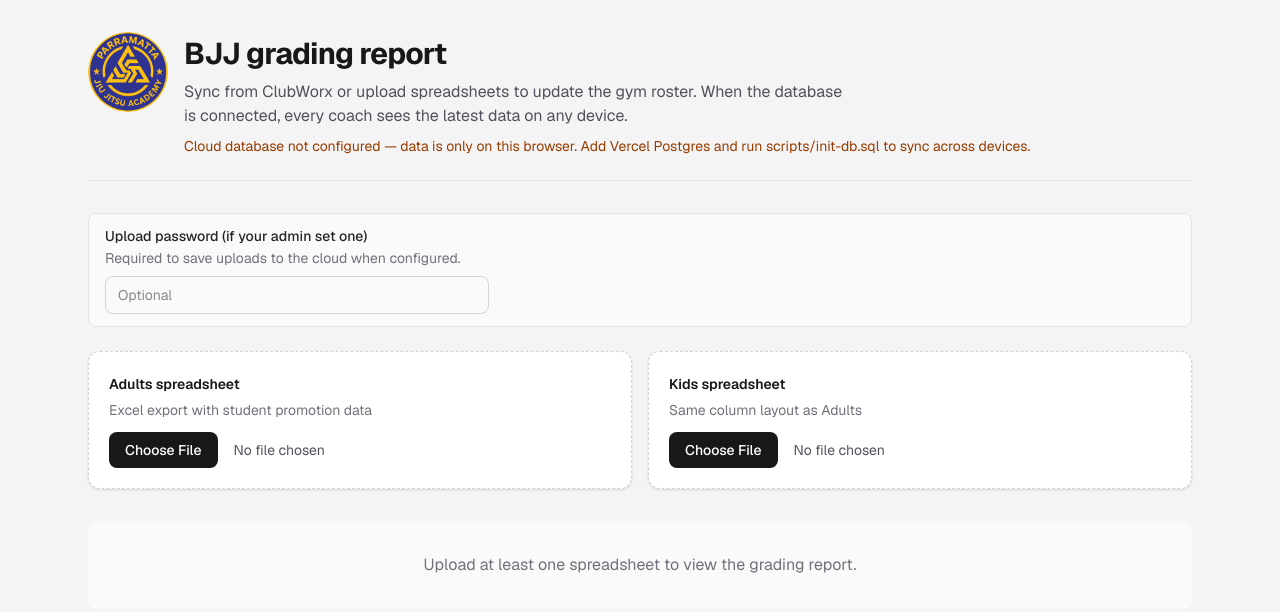
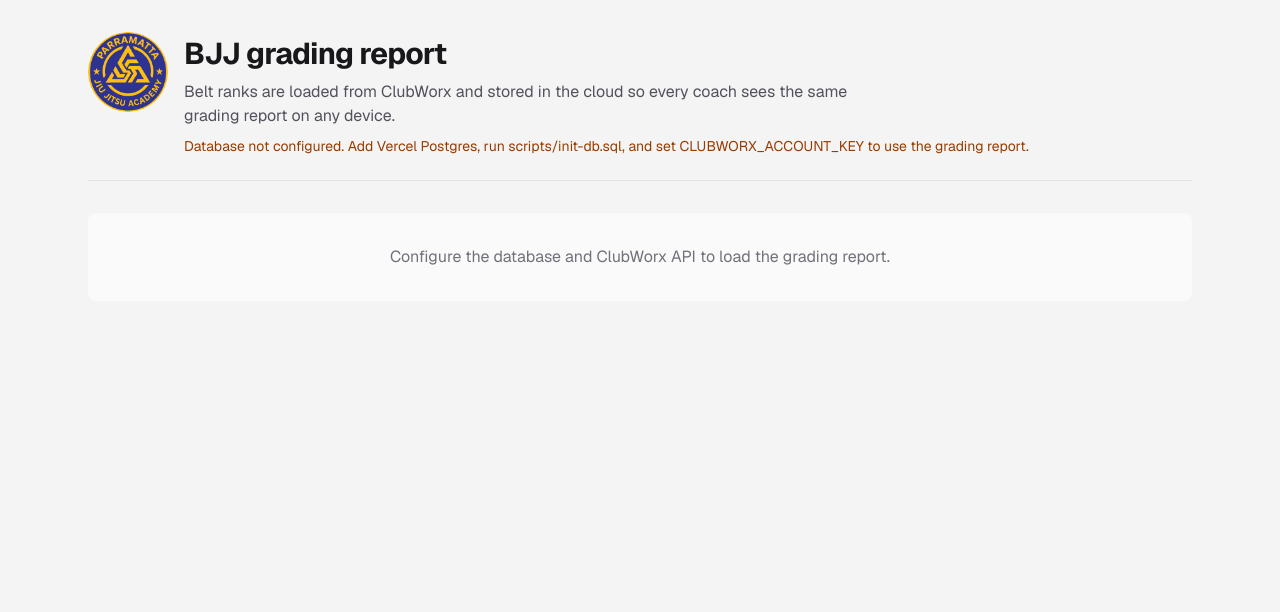
Before and after one commit to Jon3r/promotion-tracker, a Next.js app: page / in a window 1280 px wide. Shown: the top 612 px of the page. Built offline with nearby package versions, Linux system fonts and the light colour scheme.

Commit message:
remove manual upload

```diff
--- a/app/page.js
+++ b/app/page.js
@@ -1,20 +1,11 @@
 "use client";
 
 import { useCallback, useEffect, useState } from "react";
-import { parseExcelFile } from "@/lib/parseExcel";
 import { deduplicateStudents } from "@/lib/deduplicate";
-import {
-  saveDataset,
-  loadDataset,
-  clearSavedDataset,
-  clearAllSavedData,
-} from "@/lib/storage";
-import { clearExcludedKeys } from "@/lib/excludedStudents";
 import { deserializeDataset } from "@/lib/datasetSerialize";
+import { isClubWorxRoster } from "@/lib/rosterSource";
 import {
   fetchRoster,
-  saveRosterToCloud,
-  mergeDataset,
   syncRosterFromClubWorx,
   fetchSyncStatus,
 } from "@/lib/rosterClient";
@@ -44,177 +35,160 @@ function normalizeLoaded(loaded) {
   };
 }
 
+function rosterFromApiPayload(remote) {
+  return {
+    adults: normalizeLoaded(deserializeDataset(remote.adults)),
+    kids: normalizeLoaded(deserializeDataset(remote.kids)),
+  };
+}
+
 export default function Home() {
   const [adults, setAdults] = useState(emptyDataset);
   const [kids, setKids] = useState(emptyDataset);
   const [hydrated, setHydrated] = useState(false);
-  const [uploadPassword, setUploadPassword] = useState("");
+  const [syncPassword, setSyncPassword] = useState("");
   const [cloudStatus, setCloudStatus] = useState("loading");
   const [cloudError, setCloudError] = useState("");
   const [clubworxConfigured, setClubworxConfigured] = useState(false);
+  const [postgresConfigured, setPostgresConfigured] = useState(false);
   const [clubworxSyncing, setClubworxSyncing] = useState(false);
   const [clubworxMessage, setClubworxMessage] = useState("");
   const [clubworxError, setClubworxError] = useState("");
 
-  const syncToCloud = useCallback(
-    async (adultsData, kidsData) => {
-      setCloudError("");
-      const result = await saveRosterToCloud({
-        adults: adultsData,
-        kids: kidsData,
-        password: uploadPassword || undefined,
+  const applyRoster = useCallback((nextAdults, nextKids) => {
+    setAdults(nextAdults);
+    setKids(nextKids);
+  }, []);
+
+  const reloadFromDatabase = useCallback(async () => {
+    const remote = await fetchRoster();
+    if (!remote.ok || !remote.configured) {
+      return { ok: false, error: remote.error || "Database not available" };
+    }
+    const { adults: nextAdults, kids: nextKids } = rosterFromApiPayload(remote);
+    applyRoster(nextAdults, nextKids);
+    setCloudStatus("synced");
+    return { ok: true, adults: nextAdults, kids: nextKids };
+  }, [applyRoster]);
+
+  const runClubWorxSync = useCallback(
+    async (options = {}) => {
+      const { silent = false } = options;
+      if (!silent) {
+        setClubworxSyncing(true);
+        setClubworxError("");
+        setClubworxMessage("");
+      }
+
+      const sync = await syncRosterFromClubWorx({
+        password: syncPassword || undefined,
       });
-      if (result.ok) {
-        setCloudStatus("synced");
-        return true;
+
+      if (!sync.ok) {
+        if (!silent) {
+          setClubworxError(sync.error || "ClubWorx sync failed");
+          setClubworxSyncing(false);
         }
-      setCloudStatus("error");
-      setCloudError(result.error || "Could not save to cloud");
-      return false;
+        return { ok: false, error: sync.error };
+      }
+
+      const reload = await reloadFromDatabase();
+      if (!reload.ok) {
+        if (!silent) {
+          setClubworxError(
+            reload.error || "Synced to database but could not reload roster"
+          );
+          setClubworxSyncing(false);
+        }
+        return { ok: false, error: reload.error };
+      }
+
+      if (!silent) {
+        setClubworxMessage(
+          `Synced ${sync.adultsCount} adults and ${sync.kidsCount} kids from ClubWorx.`
+        );
+        setClubworxSyncing(false);
+      }
+
+      return { ok: true, ...sync };
     },
-    [uploadPassword]
+    [syncPassword, reloadFromDatabase]
   );
 
   useEffect(() => {
     async function load() {
-      const localAdults = loadDataset("adults");
-      const localKids = loadDataset("kids");
+      setCloudError("");
+      const syncStatus = await fetchSyncStatus();
+      const hasClubworx = Boolean(syncStatus.clubworxConfigured);
+      const hasPostgres = Boolean(syncStatus.postgresConfigured);
+      setClubworxConfigured(hasClubworx);
+      setPostgresConfigured(hasPostgres);
 
-      let nextAdults = localAdults?.students?.length
-        ? normalizeLoaded(localAdults)
-        : emptyDataset();
-      let nextKids = localKids?.students?.length
-        ? normalizeLoaded(localKids)
-        : emptyDataset();
+      if (!hasPostgres) {
+        setCloudStatus("local-only");
+        applyRoster(emptyDataset(), emptyDataset());
+        setHydrated(true);
+        return;
+      }
+
+      if (!hasClubworx) {
+        setCloudStatus("error");
+        setCloudError(
+          "ClubWorx is not configured. Set CLUBWORX_ACCOUNT_KEY on the server."
+        );
+        applyRoster(emptyDataset(), emptyDataset());
+        setHydrated(true);
+        return;
+      }
 
       const remote = await fetchRoster();
-      if (remote.ok && remote.configured) {
-        const remoteAdults = normalizeLoaded(deserializeDataset(remote.adults));
-        const remoteKids = normalizeLoaded(deserializeDataset(remote.kids));
-        nextAdults = mergeDataset(nextAdults, remoteAdults);
-        nextKids = mergeDataset(nextKids, remoteKids);
-        setCloudStatus("synced");
-      } else if (remote.ok && !remote.configured) {
-        setCloudStatus("local-only");
-      } else if (!remote.ok && remote.configured === false) {
-        setCloudStatus("local-only");
-      } else {
-        setCloudStatus("local-only");
-        if (remote.error) setCloudError(remote.error);
+      if (!remote.ok) {
+        setCloudStatus("error");
+        setCloudError(remote.error || "Could not load roster");
+        setHydrated(true);
+        return;
       }
 
-      setAdults(nextAdults);
-      setKids(nextKids);
+      const { adults: nextAdults, kids: nextKids } = rosterFromApiPayload(remote);
+      const rosterEmpty =
+        !nextAdults.students.length && !nextKids.students.length;
 
-      const syncStatus = await fetchSyncStatus();
-      setClubworxConfigured(Boolean(syncStatus.clubworxConfigured));
+      if (rosterEmpty) {
+        setClubworxSyncing(true);
+        const sync = await syncRosterFromClubWorx();
+        if (sync.ok) {
+          const reload = await fetchRoster();
+          if (reload.ok && reload.configured) {
+            const loaded = rosterFromApiPayload(reload);
+            applyRoster(loaded.adults, loaded.kids);
+            setCloudStatus("synced");
+            setClubworxMessage(
+              `Loaded ${sync.adultsCount} adults and ${sync.kidsCount} kids from ClubWorx.`
+            );
+          }
+        } else {
+          setClubworxError(
+            sync.error ||
+              "No roster in the database yet. Use Sync from ClubWorx to load members."
+          );
+        }
+        setClubworxSyncing(false);
+      } else {
+        applyRoster(nextAdults, nextKids);
+        setCloudStatus("synced");
+      }
 
       setHydrated(true);
     }
 
     load();
-  }, []);
-
-  async function handleClubWorxSync() {
-    setClubworxSyncing(true);
-    setClubworxError("");
-    setClubworxMessage("");
-
-    const sync = await syncRosterFromClubWorx({
-      password: uploadPassword || undefined,
-    });
-
-    if (!sync.ok) {
-      setClubworxError(sync.error || "ClubWorx sync failed");
-      setClubworxSyncing(false);
-      return;
-    }
-
-    const remote = await fetchRoster();
-    if (remote.ok && remote.configured) {
-      const nextAdults = normalizeLoaded(deserializeDataset(remote.adults));
-      const nextKids = normalizeLoaded(deserializeDataset(remote.kids));
-      setAdults(nextAdults);
-      setKids(nextKids);
-      saveDataset("adults", nextAdults);
-      saveDataset("kids", nextKids);
-      setCloudStatus("synced");
-      setClubworxMessage(
-        `Synced ${sync.adultsCount} adults and ${sync.kidsCount} kids from ClubWorx.`
-      );
-    } else {
-      setClubworxError(
-        remote.error || "Synced to database but could not reload roster"
-      );
-    }
-
-    setClubworxSyncing(false);
-  }
-
-  async function handleUpload(category, file) {
-    const setDataset = category === "adults" ? setAdults : setKids;
-    setDataset({
-      students: [],
-      fileName: file.name,
-      error: null,
-      savedAt: null,
-      duplicatesRemoved: 0,
-    });
-
-    const { students, error, duplicatesRemoved = 0 } = await parseExcelFile(file);
-    if (error) {
-      setDataset({
-        students: [],
-        fileName: null,
-        error,
-        savedAt: null,
-        duplicatesRemoved: 0,
-      });
-      clearSavedDataset(category);
-      return;
-    }
-
-    const dataset = {
-      students,
-      fileName: file.name,
-      error: null,
-      savedAt: new Date().toISOString(),
-      duplicatesRemoved,
-    };
-
-    const nextAdults = category === "adults" ? dataset : adults;
-    const nextKids = category === "kids" ? dataset : kids;
-
-    setAdults(category === "adults" ? dataset : adults);
-    setKids(category === "kids" ? dataset : kids);
-    saveDataset(category, dataset);
-
-    await syncToCloud(nextAdults, nextKids);
-  }
-
-  async function clearDataset(category) {
-    const setDataset = category === "adults" ? setAdults : setKids;
-    const empty = emptyDataset();
-    setDataset(empty);
-    clearSavedDataset(category);
-
-    const nextAdults = category === "adults" ? empty : adults;
-    const nextKids = category === "kids" ? empty : kids;
-    await syncToCloud(nextAdults, nextKids);
-  }
-
-  async function clearAllData() {
-    const empty = emptyDataset();
-    setAdults(empty);
-    setKids(empty);
-    clearAllSavedData();
-    clearExcludedKeys();
-    await syncToCloud(empty, empty);
-  }
+    // Initial load only — manual refresh uses runClubWorxSync
+    // eslint-disable-next-line react-hooks/exhaustive-deps
+  }, [applyRoster]);
 
   const hasAnyData = adults.students.length > 0 || kids.students.length > 0;
 
-  const lastSavedLabel = (() => {
+  const lastSyncedLabel = (() => {
     const times = [adults.savedAt, kids.savedAt]
       .map((t) => (t ? parseDate(t) : null))
       .filter(Boolean);
@@ -223,10 +197,15 @@ export default function Home() {
     return formatDate(latest);
   })();
 
+  const dataSourceLabel =
+    isClubWorxRoster(adults.fileName) || isClubWorxRoster(kids.fileName)
+      ? "ClubWorx member styles"
+      : adults.fileName || kids.fileName;
+
   if (!hydrated) {
     return (
       <main className="mx-auto w-full min-w-0 max-w-6xl flex-1 overflow-x-clip px-4 py-8 sm:px-6">
-        <p className="text-center text-zinc-500">Loading roster…</p>
+        <p className="text-center text-zinc-500">Loading roster from ClubWorx…</p>
       </main>
     );
   }
@@ -235,118 +214,94 @@ export default function Home() {
     <main className="mx-auto min-h-screen w-full min-w-0 max-w-6xl flex-1 overflow-x-clip px-4 py-8 sm:px-6">
       <PageHeader title="BJJ grading report">
         <p className="mt-2 max-w-2xl text-zinc-600">
-          Sync from ClubWorx or upload spreadsheets to update the gym roster.
-          When the database is connected, every coach sees the latest data on
-          any device.
+          Belt ranks are loaded from ClubWorx and stored in the cloud so every
+          coach sees the same grading report on any device.
         </p>
-        {cloudStatus === "synced" && (
+        {cloudStatus === "synced" && hasAnyData && (
           <p className="mt-2 text-sm text-green-800">
-            Roster saved to the cloud — all coaches see the latest data.
+            Showing synced ClubWorx data
+            {lastSyncedLabel ? ` · last updated ${lastSyncedLabel}` : ""}.
           </p>
         )}
         {cloudStatus === "local-only" && (
           <p className="mt-2 text-sm text-amber-800">
-            Cloud database not configured — data is only on this browser. Add
-            Vercel Postgres and run scripts/init-db.sql to sync across devices.
+            Database not configured. Add Vercel Postgres, run scripts/init-db.sql,
+            and set CLUBWORX_ACCOUNT_KEY to use the grading report.
           </p>
         )}
-        {cloudStatus === "error" && cloudError && (
+        {(cloudStatus === "error" || clubworxError) && (
           <p className="mt-2 text-sm text-red-600" role="alert">
-            {cloudError}
+            {clubworxError || cloudError}
           </p>
         )}
-        {lastSavedLabel && (
-          <p className="mt-2 text-sm text-zinc-500">
-            Last updated: {lastSavedLabel}
-          </p>
+        {dataSourceLabel && hasAnyData && cloudStatus === "synced" && (
+          <p className="mt-2 text-sm text-zinc-500">Source: {dataSourceLabel}</p>
         )}
       </PageHeader>
 
-      {clubworxConfigured && (
+      {clubworxConfigured && postgresConfigured && (
         <section className="mb-6 min-w-0 rounded-xl border border-zinc-200 bg-white p-4 shadow-sm sm:p-5">
           <h2 className="text-sm font-semibold text-zinc-900">
-            Sync from ClubWorx
+            Refresh from ClubWorx
           </h2>
           <p className="mt-1 text-sm text-zinc-600">
-            Pull current belt ranks for all active members into Adults and Kids
-            rosters and save to the cloud database.
+            Pull the latest belt ranks for all active members into the Adults and
+            Kids rosters.
           </p>
           <button
             type="button"
-            onClick={handleClubWorxSync}
-            disabled={
-              clubworxSyncing ||
-              cloudStatus === "local-only" ||
-              cloudStatus === "loading"
-            }
+            onClick={() => runClubWorxSync()}
+            disabled={clubworxSyncing || cloudStatus === "loading"}
             className="mt-4 w-full rounded-lg bg-zinc-900 px-4 py-2.5 text-sm font-medium text-white hover:bg-zinc-700 disabled:opacity-50 sm:w-auto"
           >
             {clubworxSyncing ? "Syncing from ClubWorx…" : "Sync from ClubWorx"}
           </button>
-          {cloudStatus === "local-only" && (
-            <p className="mt-2 text-sm text-amber-800">
-              Connect Vercel Postgres before syncing — data is saved to the
-              database, not only this browser.
-            </p>
-          )}
           {clubworxMessage && (
             <p className="mt-2 text-sm text-green-800">{clubworxMessage}</p>
-          )}
-          {clubworxError && (
-            <p className="mt-2 text-sm text-red-600" role="alert">
-              {clubworxError}
-            </p>
           )}
         </section>
       )}
 
+      {postgresConfigured && (
         <section className="mb-6 min-w-0 rounded-lg border border-zinc-200 bg-zinc-50 px-4 py-3">
           <label className="block text-sm">
             <span className="font-medium text-zinc-800">
-            Upload password (if your admin set one)
+              Sync password (if your admin set one)
             </span>
             <span className="mt-0.5 block text-zinc-500">
-            Required to save uploads to the cloud when configured.
+              Required to refresh roster data from ClubWorx when configured.
             </span>
             <input
               type="password"
-            value={uploadPassword}
-            onChange={(e) => setUploadPassword(e.target.value)}
+              value={syncPassword}
+              onChange={(e) => setSyncPassword(e.target.value)}
               placeholder="Optional"
               className="mt-2 w-full max-w-sm rounded-lg border border-zinc-300 px-3 py-2 text-sm"
               autoComplete="off"
             />
           </label>
         </section>
+      )}
 
       {hasAnyData && (
         <SharePanel
           adults={adults}
           kids={kids}
           disabled={!hasAnyData}
-          password={uploadPassword}
-          onPasswordChange={setUploadPassword}
+          password={syncPassword}
+          onPasswordChange={setSyncPassword}
         />
       )}
 
       <GradingDashboard
         adults={adults}
         kids={kids}
-        adultsUploadInfo={
-          adults.duplicatesRemoved > 0
-            ? `${adults.duplicatesRemoved} duplicate row(s) removed`
-            : null
+        dataSource="clubworx"
+        emptyMessage={
+          clubworxConfigured && postgresConfigured
+            ? "No members yet. Use Sync from ClubWorx above to load belt ranks."
+            : "Configure the database and ClubWorx API to load the grading report."
         }
-        kidsUploadInfo={
-          kids.duplicatesRemoved > 0
-            ? `${kids.duplicatesRemoved} duplicate row(s) removed`
-            : null
-        }
-        onAdultsUpload={(file) => handleUpload("adults", file)}
-        onKidsUpload={(file) => handleUpload("kids", file)}
-        onClearAdults={() => clearDataset("adults")}
-        onClearKids={() => clearDataset("kids")}
-        onClearAll={clearAllData}
       />
     </main>
   );
--- a/components/GradingDashboard.jsx
+++ b/components/GradingDashboard.jsx
@@ -34,6 +34,8 @@ import StripeFilter from "@/components/StripeFilter";
  * @param {() => void} [props.onClearAdults]
  * @param {() => void} [props.onClearKids]
  * @param {() => void} [props.onClearAll]
+ * @param {'clubworx'|'upload'} [props.dataSource]
+ * @param {string} [props.emptyMessage]
  * @param {string} [props.viewLabel]
  * @param {string|null} [props.adultsUploadInfo]
  * @param {string|null} [props.kidsUploadInfo]
@@ -42,6 +44,8 @@ export default function GradingDashboard({
   readOnly = false,
   adults,
   kids,
+  dataSource = "upload",
+  emptyMessage,
   adultsUploadInfo,
   kidsUploadInfo,
   onAdultsUpload,
@@ -184,7 +188,7 @@ export default function GradingDashboard({
         </p>
       )}
 
-      {!readOnly && (
+      {!readOnly && dataSource === "upload" && onAdultsUpload && onKidsUpload && (
         <section className="mb-8 grid gap-4 sm:grid-cols-2">
           <FileUpload
             label="Adults spreadsheet"
@@ -217,9 +221,12 @@ export default function GradingDashboard({
 
       {!hasAnyData ? (
         <p className="rounded-lg bg-zinc-50 px-4 py-8 text-center text-zinc-500">
-          {readOnly
-            ? "This shared report has no data."
-            : "Upload at least one spreadsheet to view the grading report."}
+          {emptyMessage ||
+            (readOnly
+              ? "This shared report has no data."
+              : dataSource === "clubworx"
+                ? "No ClubWorx data loaded yet. Sync from ClubWorx to view the grading report."
+                : "Upload at least one spreadsheet to view the grading report.")}
         </p>
       ) : (
         <>
@@ -292,7 +299,7 @@ export default function GradingDashboard({
             </div>
           </div>
 
-          {!readOnly && onClearAll && (
+          {!readOnly && onClearAll && dataSource === "upload" && (
             <div className="mb-4 flex justify-end">
               <button
                 type="button"
--- a/lib/rosterClient.js
+++ b/lib/rosterClient.js
@@ -33,11 +33,6 @@ export async function saveRosterToCloud(payload) {
 }
 
 /**
- * Pick dataset with newer savedAt.
- * @param {object} local
- * @param {object} remote
- */
-/**
  * @param {{ password?: string }} [options]
  */
 export async function syncRosterFromClubWorx(options = {}) {
--- /dev/null
+++ b/lib/rosterSource.js
@@ -0,0 +1,12 @@
+/** Label written to roster fileName when data comes from ClubWorx sync. */
+export const CLUBWORX_ROSTER_PREFIX = "ClubWorx";
+
+/**
+ * @param {string|null|undefined} fileName
+ */
+export function isClubWorxRoster(fileName) {
+  return (
+    typeof fileName === "string" &&
+    fileName.startsWith(CLUBWORX_ROSTER_PREFIX)
+  );
+}
```
Lines whose indentation alone changed are shown as unchanged.
